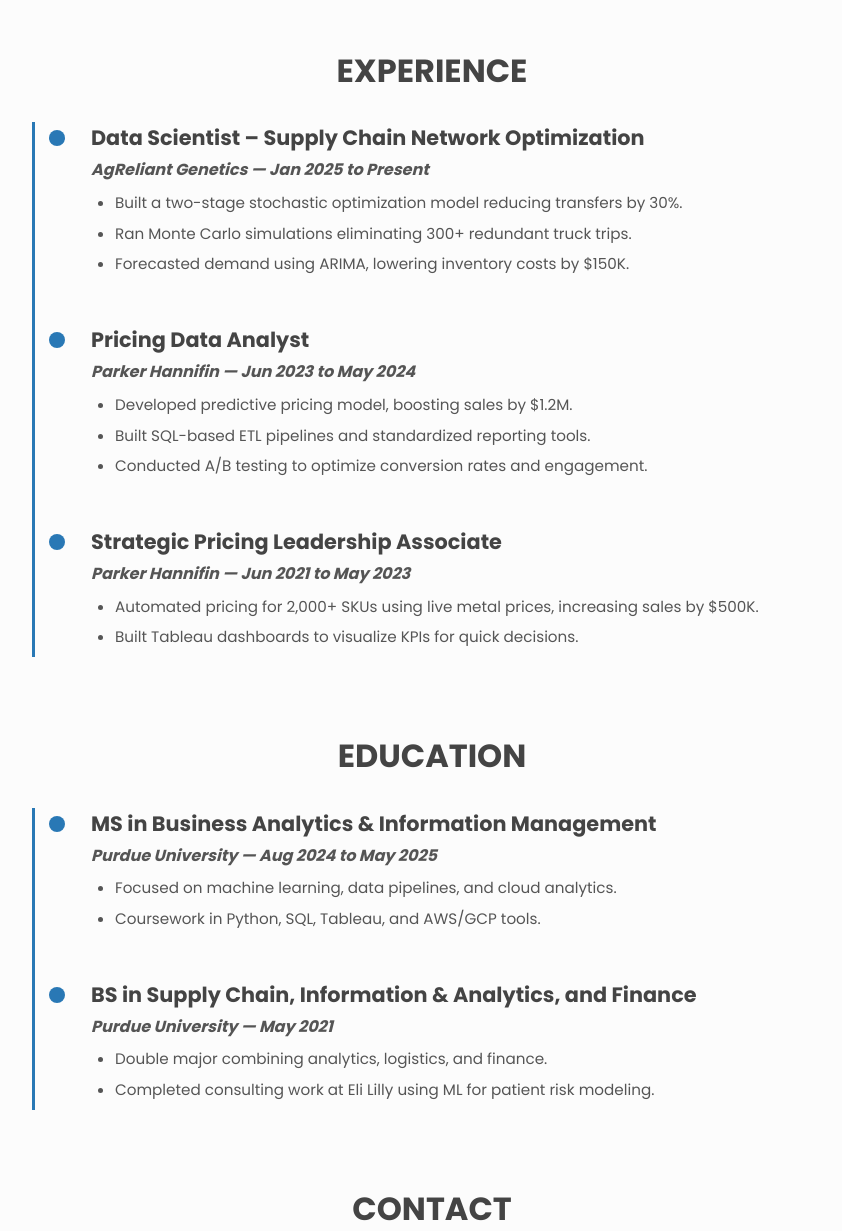
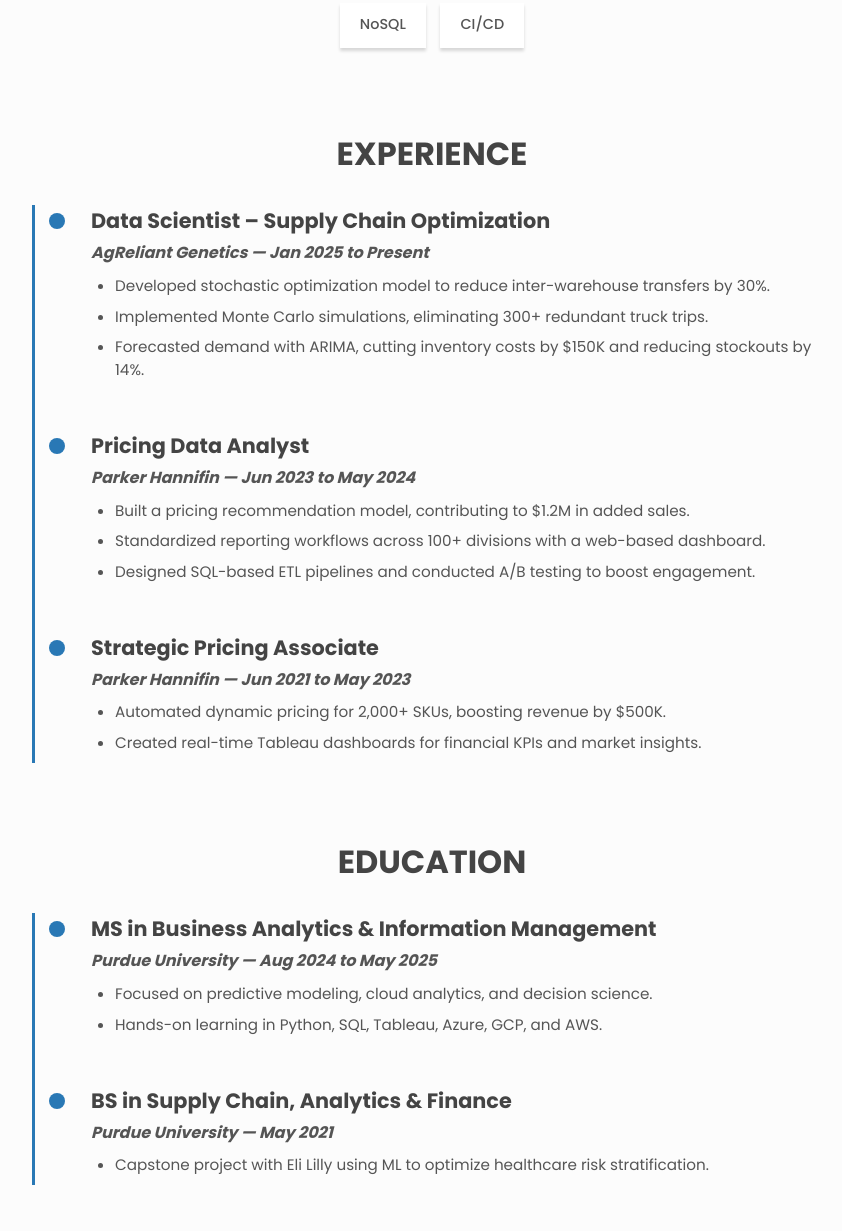
Before and after one commit to yuviraj999/yuviraj999.github.io, a plain HTML site: page index.html in a window 1280 px wide. Shown: the part 1385-2616 px from the top of the page, without its empty margins (208-1050 px from the left). Drawn offline with Linux system fonts and the light colour scheme.

Commit message:
Update index.html

```diff
--- a/index.html
+++ b/index.html
@@ -34,9 +34,9 @@
     <main>
       <div class="about center">
         <h1>Hi, I am <span class="about__name">Yuvraj Malhotra.</span></h1>
-        <h2 class="about__role">Data Scientist | Optimization & Analytics Leader</h2>
+        <h2 class="about__role">Data Scientist | Supply Chain & Strategy Analytics</h2>
         <p class="about__desc">
-          Experienced Data Scientist with 4+ years in driving analytics and optimization across supply chain, finance, healthcare, and technology domains. Passionate about applying machine learning and cloud-based solutions to solve high-impact business problems. Currently pursuing an MS in Business Analytics at Purdue.
+          Results-driven Data Scientist with 4+ years of experience across technology, finance, healthcare, and manufacturing. Skilled in machine learning, optimization, and data engineering. Currently pursuing MS in Business Analytics at Purdue, I bring a unique blend of analytical rigor and business insight to solve high-impact problems.
         </p>
         <div class="about__contact center">
           <a href="mailto:malhotry@purdue.edu"><span class="btn btn--outline">Email Me</span></a>
@@ -50,7 +50,7 @@
         <div class="projects__grid">
           <div class="project">
             <h3>Bankruptcy Prediction</h3>
-            <p class="project__description">Developed ensemble models using XGBoost and Neural Networks on 64 financial indicators, achieving 91% accuracy in bankruptcy prediction.</p>
+            <p class="project__description">Built ensemble models using XGBoost and Neural Networks with 91% accuracy on 64 financial indicators to enhance risk assessment and early bankruptcy detection.</p>
             <ul class="project__stack">
               <li class="project__stack-item">Python</li>
               <li class="project__stack-item">XGBoost</li>
@@ -59,16 +59,16 @@
           </div>
           <div class="project">
             <h3>Airbnb Superhost Prediction</h3>
-            <p class="project__description">Built a predictive model with Logistic Regression and SVMs to identify Superhosts on Airbnb, achieving 84% accuracy.</p>
+            <p class="project__description">Developed a classification model using logistic regression and SVMs to identify Superhosts, achieving 84% accuracy and supporting better investment decisions.</p>
             <ul class="project__stack">
               <li class="project__stack-item">Python</li>
+              <li class="project__stack-item">SVM</li>
               <li class="project__stack-item">Logistic Regression</li>
-              <li class="project__stack-item">SVM</li>
             </ul>
           </div>
           <div class="project">
             <h3>Azure ETL Pipeline</h3>
-            <p class="project__description">Deployed a scalable ETL pipeline integrating Azure Data Factory, SQL Database, and Blob Storage for automated data processing.</p>
+            <p class="project__description">Deployed a scalable ETL solution on Azure using Data Factory, SQL Database, and Blob Storage to automate data integration and streamline analytics workflows.</p>
             <ul class="project__stack">
               <li class="project__stack-item">Azure</li>
               <li class="project__stack-item">ETL</li>
@@ -92,6 +92,9 @@
           <li class="skills__list-item btn btn--plain">Databricks</li>
           <li class="skills__list-item btn btn--plain">Spark</li>
           <li class="skills__list-item btn btn--plain">Airflow</li>
+          <li class="skills__list-item btn btn--plain">SAS</li>
+          <li class="skills__list-item btn btn--plain">NoSQL</li>
+          <li class="skills__list-item btn btn--plain">CI/CD</li>
         </ul>
       </section>
 
@@ -99,29 +102,29 @@
         <h2 class="section__title">Experience</h2>
         <div class="timeline">
           <div class="timeline__item">
-            <div class="timeline__role">Data Scientist – Supply Chain Network Optimization</div>
+            <div class="timeline__role">Data Scientist – Supply Chain Optimization</div>
             <div class="timeline__company">AgReliant Genetics — Jan 2025 to Present</div>
             <ul class="timeline__points">
-              <li>Built a two-stage stochastic optimization model reducing transfers by 30%.</li>
-              <li>Ran Monte Carlo simulations eliminating 300+ redundant truck trips.</li>
-              <li>Forecasted demand using ARIMA, lowering inventory costs by $150K.</li>
+              <li>Developed stochastic optimization model to reduce inter-warehouse transfers by 30%.</li>
+              <li>Implemented Monte Carlo simulations, eliminating 300+ redundant truck trips.</li>
+              <li>Forecasted demand with ARIMA, cutting inventory costs by $150K and reducing stockouts by 14%.</li>
             </ul>
           </div>
           <div class="timeline__item">
             <div class="timeline__role">Pricing Data Analyst</div>
             <div class="timeline__company">Parker Hannifin — Jun 2023 to May 2024</div>
             <ul class="timeline__points">
-              <li>Developed predictive pricing model, boosting sales by $1.2M.</li>
-              <li>Built SQL-based ETL pipelines and standardized reporting tools.</li>
-              <li>Conducted A/B testing to optimize conversion rates and engagement.</li>
+              <li>Built a pricing recommendation model, contributing to $1.2M in added sales.</li>
+              <li>Standardized reporting workflows across 100+ divisions with a web-based dashboard.</li>
+              <li>Designed SQL-based ETL pipelines and conducted A/B testing to boost engagement.</li>
             </ul>
           </div>
           <div class="timeline__item">
-            <div class="timeline__role">Strategic Pricing Leadership Associate</div>
+            <div class="timeline__role">Strategic Pricing Associate</div>
             <div class="timeline__company">Parker Hannifin — Jun 2021 to May 2023</div>
             <ul class="timeline__points">
-              <li>Automated pricing for 2,000+ SKUs using live metal prices, increasing sales by $500K.</li>
-              <li>Built Tableau dashboards to visualize KPIs for quick decisions.</li>
+              <li>Automated dynamic pricing for 2,000+ SKUs, boosting revenue by $500K.</li>
+              <li>Created real-time Tableau dashboards for financial KPIs and market insights.</li>
             </ul>
           </div>
         </div>
@@ -134,16 +137,15 @@
             <div class="timeline__role">MS in Business Analytics & Information Management</div>
             <div class="timeline__company">Purdue University — Aug 2024 to May 2025</div>
             <ul class="timeline__points">
-              <li>Focused on machine learning, data pipelines, and cloud analytics.</li>
-              <li>Coursework in Python, SQL, Tableau, and AWS/GCP tools.</li>
+              <li>Focused on predictive modeling, cloud analytics, and decision science.</li>
+              <li>Hands-on learning in Python, SQL, Tableau, Azure, GCP, and AWS.</li>
             </ul>
           </div>
           <div class="timeline__item">
-            <div class="timeline__role">BS in Supply Chain, Information & Analytics, and Finance</div>
+            <div class="timeline__role">BS in Supply Chain, Analytics & Finance</div>
             <div class="timeline__company">Purdue University — May 2021</div>
             <ul class="timeline__points">
-              <li>Double major combining analytics, logistics, and finance.</li>
-              <li>Completed consulting work at Eli Lilly using ML for patient risk modeling.</li>
+              <li>Capstone project with Eli Lilly using ML to optimize healthcare risk stratification.</li>
             </ul>
           </div>
         </div>
@@ -155,12 +157,8 @@
           <p><i class="fas fa-envelope"></i> <a href="mailto:malhotry@purdue.edu">malhotry@purdue.edu</a></p>
           <p><i class="fas fa-map-marker-alt"></i> Seattle, WA</p>
           <div class="contact__icons">
-            <a href="https://linkedin.com/in/yuvrajmal" target="_blank">
-              <i class="fab fa-linkedin fa-2x"></i>
-            </a>
-            <a href="https://github.com/yuviraj999" target="_blank">
-              <i class="fab fa-github fa-2x"></i>
-            </a>
+            <a href="https://linkedin.com/in/yuvrajmal" target="_blank"><i class="fab fa-linkedin fa-2x"></i></a>
+            <a href="https://github.com/yuviraj999" target="_blank"><i class="fab fa-github fa-2x"></i></a>
           </div>
         </div>
       </section>
@@ -172,9 +170,7 @@
 
     <div class="scroll-container">
       <div class="scroll-top">
-        <a aria-label="Scroll up" href="#top">
-          <i aria-hidden="true" class="fas fa-arrow-up"></i>
-        </a>
+        <a aria-label="Scroll up" href="#top"><i aria-hidden="true" class="fas fa-arrow-up"></i></a>
       </div>
     </div>
 
```
